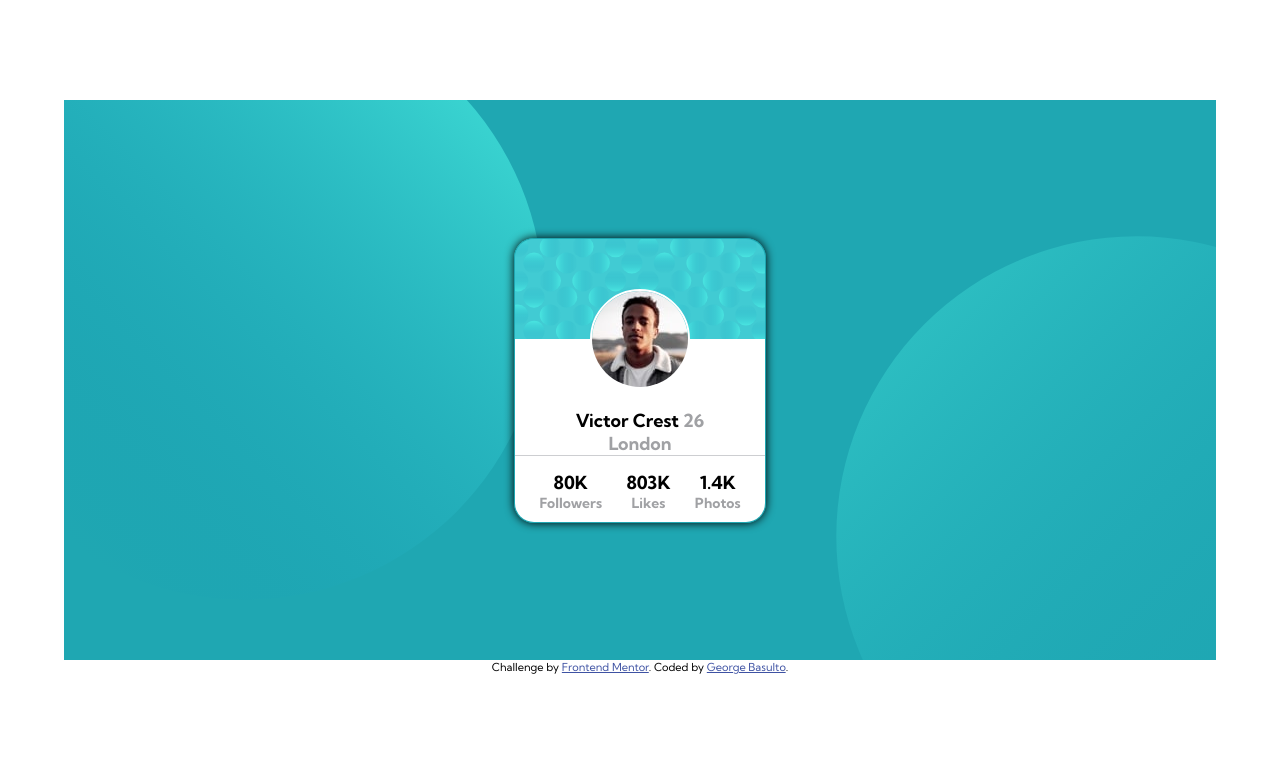
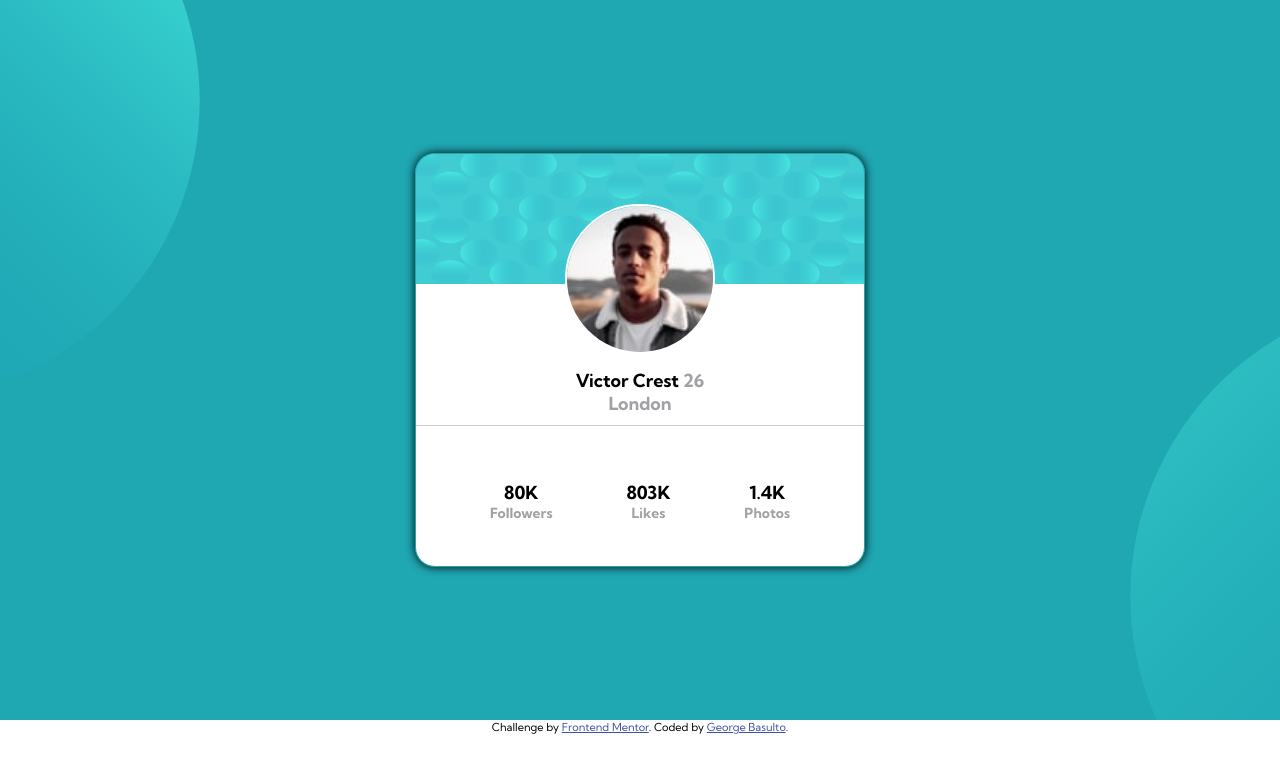
Before and after one commit to gbasulto2021/git-challenge, a plain HTML site: page index.html in a window 1280 px wide. Drawn offline with Linux system fonts and the light colour scheme.

Commit message:
Resize the card

```diff
--- a/scss/style.scss
+++ b/scss/style.scss
@@ -18,8 +18,8 @@ body {
     display: flex;
     justify-content: center;
     align-items: center;
-    width: 90%;
-    height: 35rem;
+    width: 100%;
+    height: 45rem;
     overflow: hidden;
     background-color: #1FA7B2;
     position: relative;
@@ -43,18 +43,20 @@ body {
         }
     }
     margin: 0 auto;
-    margin-top: 100px;
+
     .card {
         border: 1px solid #1FA7B2;
         border-radius: 20px;
         box-shadow: 0 0 10px #000;
 
         overflow: hidden;
-        max-width: 300px;
+        max-width: 450px;
+        max-height: 450px;
+
         z-index: 9;
         .top {
             width: 100%;
-            height: 100px;
+            height: 130px;
             img {
                 width: 100%;
                 height: 100%;
@@ -64,18 +66,23 @@ body {
             position: relative;
             background-color: #fff;
             width: 100%;
+
             display: flex;
             justify-content: center;
             align-items: center;
             flex-direction: column;
             img {
+                width: 150px;
                 position: absolute;
                 border: 2px solid #fff;
                 border-radius: 50%;
-                top: -50px;
+                top: -80px;
             }
             .name {
                 width: 100%;
+                margin-top: 15px;
+
+                padding-bottom: 10px;
                 border-bottom: 1.5px solid #CDCED1;                padding-top: 70px;
                 h2, h3 {
                     text-align: center;
@@ -91,9 +98,11 @@ body {
                 text-align: center;
                 display: flex;
                 justify-content: space-evenly;
+                align-items: center;
                 width: 100%;
+                height: 120px;
                 margin: 10px auto;
-                padding-top: 5px;
+                padding-top: 10px;
                 h2 {
                     font-weight: 700;
                     font-size: 18px;
@@ -107,20 +116,41 @@ body {
         }
     }
 }
-@media screen and (max-width: 1200px) {
+@media screen and (min-width: 1200px) {
     .container .img-top {
         left: -300px;
         top: -200px;
+
     }
     .container .img-bottom {
         right: -400px;
     }
+
+
 }
-@media screen and (max-width: 720px) {
+@media screen and (min-width: 720px) {
     .container .img-top {
         left: -400px;
     }
     .container .img-bottom {
         right: -450px;
     }
+    .card{
+        width: 100%;
+
+    }
 }
+
+@media screen and ( min-width: 600px) {
+    .card{
+        width: 90%;
+
+    }
+}
+
+@media screen and ( max-width: 400px) {
+    .card{
+        width: 90%;
+
+    }
+}
```
Also changed, not shown: css/style.css.
